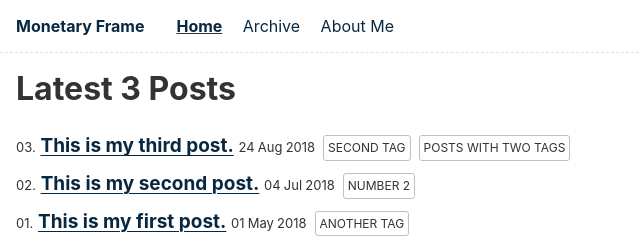
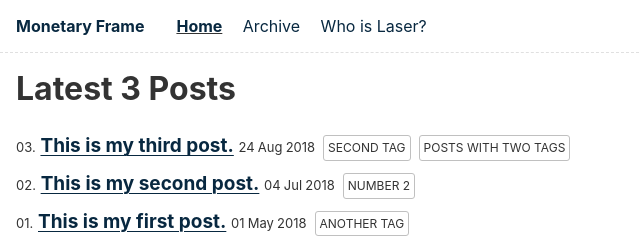
Before and after one commit to MonetaryFrame/monetaryframe.com, an Eleventy site: page index.njk in a window 1280 px wide. Shown: the top 240 px of the page, 0-640 px from the left. Built offline with nearby package versions, Linux system fonts and the light colour scheme; Eleventy itself is replaced by a stand-in of ours; files that its build step writes are made by us from their sources.

Commit message:
/about -> /who-is-laser

```diff
--- a/about/index.md
+++ b/who-is-laser/index.md
@@ -1,9 +1,9 @@
 ---
 layout: layouts/post.njk
-title: About Me
+title: Who is Laser?
 templateClass: tmpl-post
 eleventyNavigation:
-  key: About Me
+  key: Who is Laser?
   order: 3
 ---
 
```
